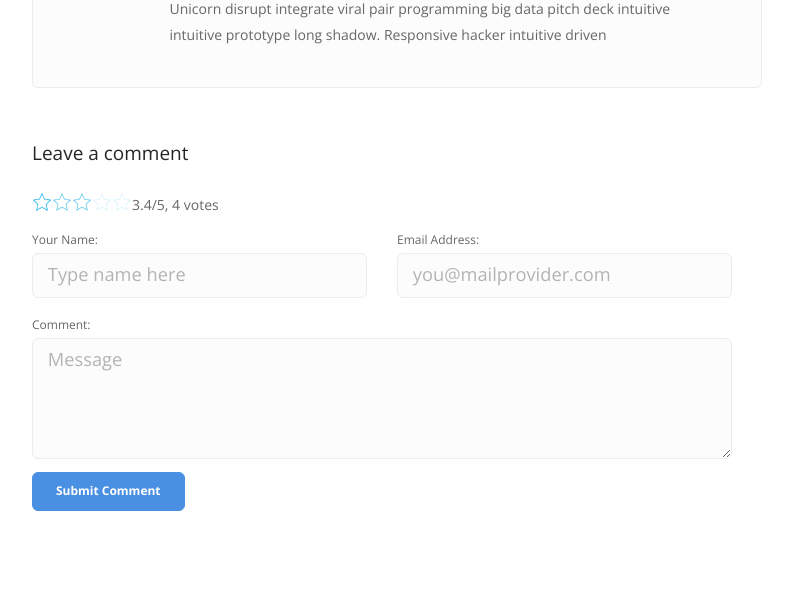
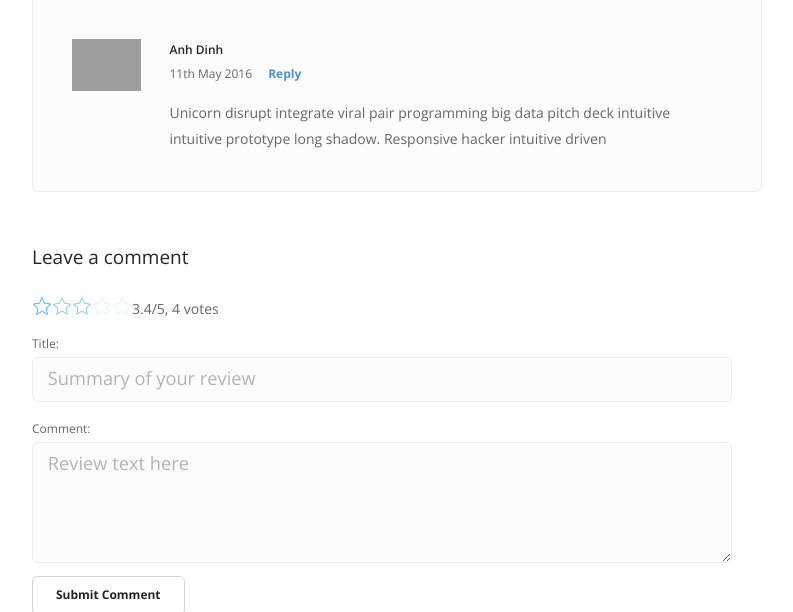
Before and after one commit to liying-kwa/SUTD-50.043-Database-and-Big-Data-Systems-Project, a Flask app: page /book/1 in a window 1280 px wide. Shown: the part 2362-2974 px from the top of the page, without its empty margins (243-1036 px from the left). Run offline with Flask 2, Linux system fonts and the light colour scheme; a database or web service that is not in the repository returns one stand-in record (values such as "Sample title"); some libraries are stand-ins or nearby versions; some web fonts are replaced; grey boxes are pictures that could not be loaded.

Commit message:
Added back-end for reviews, linked reviews.html to book/review function

```diff
--- a/Production/app.py
+++ b/Production/app.py
@@ -1,4 +1,4 @@
-from flask import Flask, render_template, request, url_for, redirect, session
+from flask import Flask, render_template, request, url_for, redirect, session, jsonify
 from flask_pymongo import PyMongo
 from flask_paginate import Pagination, get_page_parameter
 from bson.objectid import ObjectId
@@ -28,6 +28,14 @@
 # Routes
 import routes
 
+def login_required(f):
+    @wraps(f)
+    def wrap(*args, **kwargs):
+        if 'logged-in' in session:
+            return f(*args, **kwargs)
+        else:
+            return render_template('index.html', show_login=True)
+
 @app.route('/')
 def index():
     # TODO: To define how we are going limit the entries
@@ -44,22 +52,32 @@
         print("Logged")
     return render_template('book.html', book=book) # add review_text into render_template
 
-@app.route('/book/add_review/<asin>')
+@app.route('/book/add_review/<asin>', methods=['POST'])
 #@login_required
 def add_review(asin):
-    book = metadata_db.find_one({'asin': asin})
-    #TODO: add this review into the metadata_db
+    # retrieve new user review from the html input
+    reviewText = request.form.get("Comment")
+    summary = request.form.get("Title")
+    print("Inside add review")
 
-    # retrieve new user review from the html input
+    if(reviewText == ""):
+        return jsonify({"error": "Comment cannot be empty"}), 401
+    if(summary == ""):
+        return jsonify({"error": "Title cannot be empty"}), 401
+    #overall = request.form.get("overall") # should be an int from 1-5
+    helpful = [0,0] # first int is number of people who rated this review helpful, second int is total number of ratings
 
-    # UNCOMMENT ALL THESE WHEN MYSQL DB IS UP AND RUNNING
-    #reviewText = request.form.get("reviewText")
-    #summary = request.form.get("summary")
-    #overall = request.form.get("overall") # should be an int from 1-5
-    #helpful = [0,0] # first int is number of people who rated this review helpful, second int is total number of ratings
+    print(reviewText, summary)
 
     # TODO: get reviewerName from user who is logged in
     # TODO: get reviewerID from user who is logged in
+    if 'logged-in' in session:
+        reviewerID = session['user']['_id']
+        reviewerName = session['user']['name']
+        #logs_db.insert_one({"user": session['user']['email'], "action":"add_review", "content": book['title'], "datetime": datetime.datetime.now()})
+        print("ReviewerID:", reviewerID)
+        print("ReviewerName:", reviewerName)
+
     '''
     new_book_review = {
         'asin': asin,
@@ -72,11 +90,11 @@
         'summary': summary,
         'unixReviewTime': unixReviewTime
     }
+
     '''
     #mysql_db.insert_new_review(asin, helpful, overall, reviewText, reviewerID, reviewerName, summary)
 
-    return_url = 'book' + '/' + asin
-    return redirect(url_for(return_url))
+    return jsonify({"success": "Added new review"}), 200
 
 @app.route('/add', methods=['POST'])
 def add_book():
@@ -119,14 +137,6 @@
     else:
         return render_template('not_found.html'), 404
 
-def login_required(f):
-    @wraps(f)
-    def wrap(*args, **kwargs):
-        if 'logged-in' in session:
-            return f(*args, **kwargs)
-        else:
-            return render_template('index.html', show_login=True)
-
 @app.route('/checksignedin')
 def checksignedin():
     if 'logged-in' in session:
--- a/Production/templates/reviews.html
+++ b/Production/templates/reviews.html
@@ -1,3 +1,4 @@
+<script src="https://ajax.googleapis.com/ajax/libs/jquery/3.5.1/jquery.min.js"></script>
 <section>
     <div class="container">
         <div class="row justify-content-center">
@@ -116,22 +117,19 @@
                         </div>
 
                     </div>
-                    <form class="row">
-                        <div class="col-md-6">
-                            <label>Your Name:</label>
-                            <input type="text" name="Name" placeholder="Type name here" />
-                        </div>
-                        <div class="col-md-6">
-                            <label>Email Address:</label>
-                            <input type="email" name="email" placeholder="you@mailprovider.com" />
+                    <form class="row" name="review_form">
+                        <div class="col-md-12">
+                            <label>Title:</label>
+                            <input type="text" name="Title" placeholder="Summary of your review" />
                         </div>
                         <div class="col-md-12">
                             <label>Comment:</label>
-                            <textarea rows="4" name="Message" placeholder="Message"></textarea>
+                            <textarea rows="4" name="Comment" placeholder="Review text here"></textarea>
                         </div>
                         <div class="col-md-3">
-                            <button class="btn btn--primary" type="submit">Submit Comment</button>
+                            <button class="btn" type="submit">Submit Comment</button>
                         </div>
+                        <p class="error error--hidden"></p>
                     </form>
                 </div>
             </div>
@@ -245,3 +243,38 @@
   //             }
   //
   </script>
+
+
+<script>
+    $("form[name=review_form").submit(function(e) {
+
+    var $form = $(this);
+    var $error = $form.find(".error");
+    var data = $form.serialize();
+
+    console.log("inside javascript");
+
+    var url_value = window.location.href;
+    var url_array = url_value.split("/");
+    var $book_asin = url_array[url_array.length-1];
+    var $url_link = "/book/add_review/" + $book_asin;
+    console.log($url_link);
+
+    $.ajax({
+    url: $url_link,
+    type: "POST",
+    data: data,
+    dataType: "json",
+    success: function(resp) {
+        console.log("Passed js");
+        console.log(resp);
+        window.location.href = "/book/" + $book_asin;
+    },
+    error: function(resp) {
+        $error.text(resp.responseJSON.error).removeClass("error--hidden");
+    }
+    });
+
+    e.preventDefault();
+    });
+</script>
```
